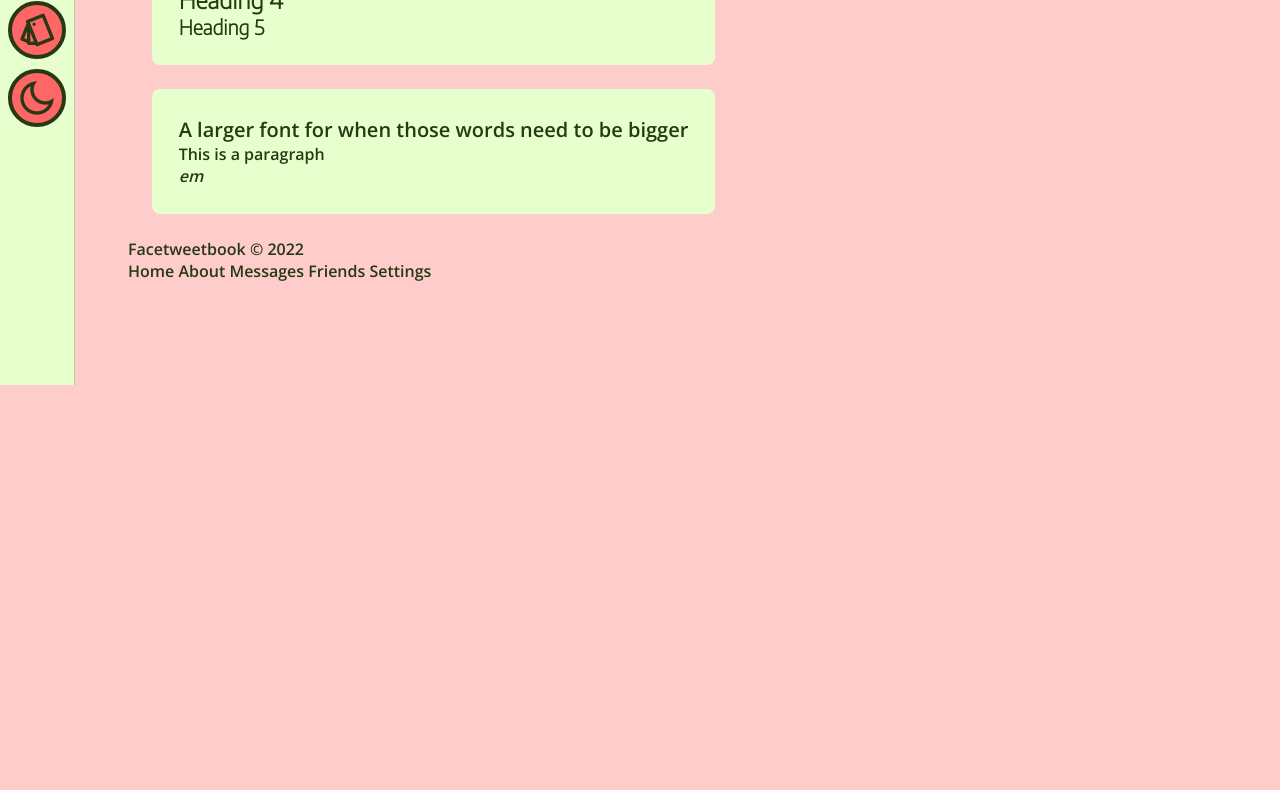
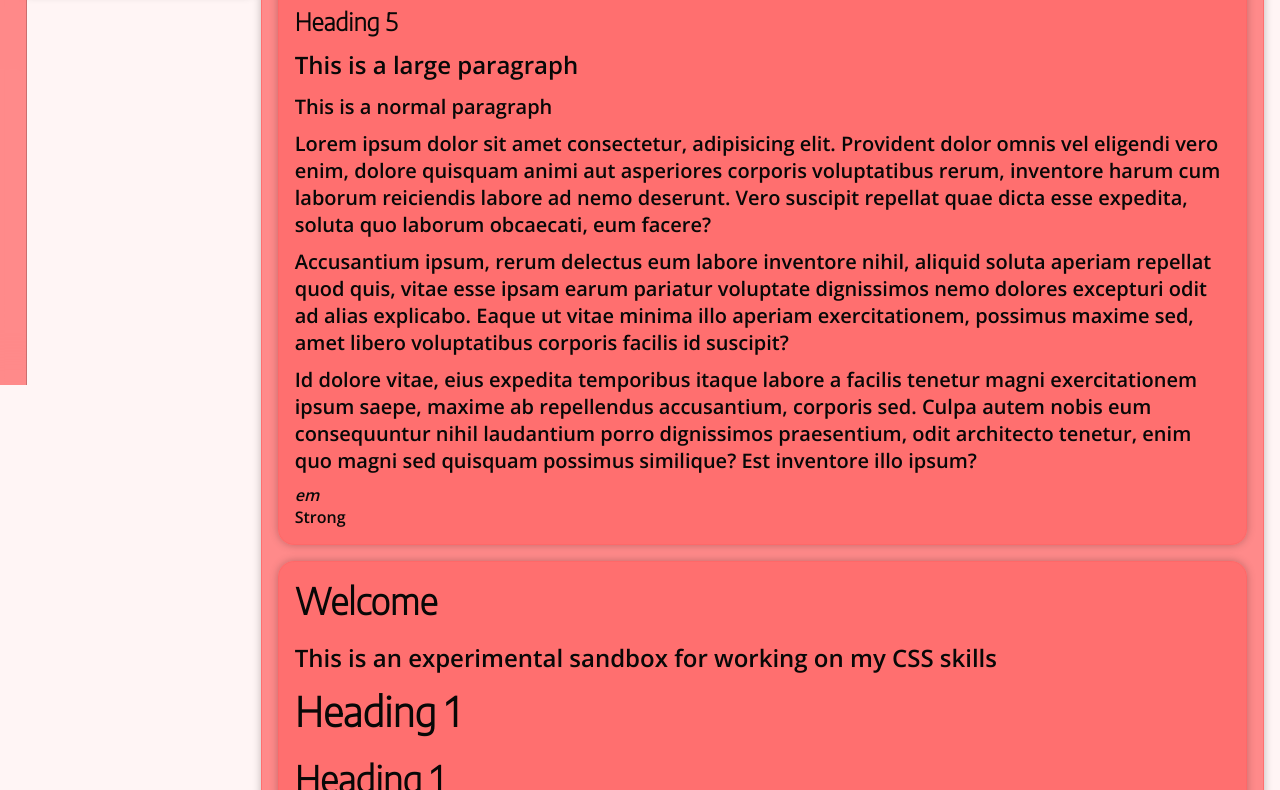
Before and after one commit to mowglixx/materialColorTheory, a plain HTML site: page index.html in a window 1280 px wide. Shown: the part 415-1205 px from the top of the page. Before the commit the page ends 800 px from the top, so only its background shows below. Drawn offline with nearby package versions, Linux system fonts and the light colour scheme.

Commit message:
made it better :tm:

```diff
--- a/css/main.css
+++ b/css/main.css
@@ -3,28 +3,35 @@
 
 /* css variables */
 :root {
+
     --theme-hue-val: 0;
 
-    --primary: hsl(var(--theme-hue-val), 100%, 70%);
+    --primary: hsla(var(--theme-hue-val), 100%, 70%, 0.75);
+    --primary-solid: hsla(var(--theme-hue-val), 100%, 70%,1);
     --on-primary: hsl(var(--theme-hue-val), 100%, 10%);
 
     --bg-calc: var(--theme-hue-val) + 180;
-    --bg: hsl(var(--theme-hue-val), 100%, 90%);
 
-    --surface: hsl(var(--bg-calc), 100%, 90%);
-    --onsurface: hsl(var(--bg-calc), 50%, 15%);
+    --bg: hsl(var(--theme-hue-val), 100%, 98%);
 
-    --attr-exp: attr(c-var);
+    --surface: hsla(var(--bg-calc), 100%, 100%, 0.75);
+    --surface-solid: hsla(var(--bg-calc), 100%, 100%, 1);
+    --surface-border: 0.0001em solid var(--primary);
+    --onsurface: hsl(var(--bg-calc), 10%, 3%);
+
     --padding: 0.5em;
-    --wide-padding: 2em;
+    --wide-padding: calc(var(--padding) * 2);
 }
 .dark {
-    --primary: hsl(var(--theme-hue-val), 100%, 10%);
-    --on-primary: hsl(var(--theme-hue-val), 100%, 70%);
+    --primary: hsl(var(--theme-hue-val), 10%, 60%, 0.1);
+    --primary-solid: hsla(var(--theme-hue-val), 100%, 60%, 1);
+    --on-primary: hsl(var(--theme-hue-val), 100%, 60%);
 
     --bg: hsl(var(--bg-calc), 100%, 10%);
 
-    --surface: hsl(var(--bg-calc), 100%, 20%);
+    --surface: hsla(var(--bg-calc), 100%, 100%, 0.10);
+    --surface-solid: hsla(var(--bg-calc), 100%, 10%, 1);
+    --surface-border: 0.0001em solid var(--primary);
     --onsurface: hsl(var(--bg-calc), 50%, 90%);
 }
 
@@ -49,6 +56,7 @@ body {
     font-family: 'Open Sans', sans-serif;
     background-color: var(--bg);
     min-height: 100vh;
+    width: 100vw;
 }
 
 /* Typography */
@@ -56,15 +64,21 @@ body {
 h1, h2, h3, h4, h5 {
     /* Overide for headers */
     font-family: 'Encode Sans', sans-serif;
+    padding-bottom: var(--padding);
 
 }
 
+p{
+    font-size: 1.25em;
+    padding-bottom: var(--padding);
+}
+
 h1 {
-    font-size: 3.5em;
+    font-size: 2.5em;
 }
 
 h2 {
-    font-size: 2.5em;
+    font-size: 2.25em;
 
 }
 
@@ -74,15 +88,15 @@ h3 {
 }
 
 h4 {
+    font-size: 1.75em;
+
+}
+h5 {
     font-size: 1.5em;
 
 }
-h5 {
-    font-size: 1.25em;
-
-}
 .lead{
-    font-size: 1.25em;
+    font-size: 1.5em;
 }
 
 a, a:active, a:visited, a:hover {
@@ -106,7 +120,7 @@ nav {
     left: -3em;
     height: 100vh;
     flex-direction: column;
-    background-color: var(--surface);
+    background-color: var(--primary);
     /* background-color: rgba(20,20,20,0.7); */
     backdrop-filter: blur(50px);
     padding: var(--padding);
@@ -120,36 +134,42 @@ nav:hover{
 nav:before{
     content: attr(title);
     position: absolute;
-    left: -6em;
+    left: -16em;
     opacity: 0;
     transition: all 0.3s;
     font-family: 'Open Sans', sans-serif;
-    font-size: 2em;
+    font-size: 1.5em;
+    min-width: 6em;
+    max-width: 10em;
     color: var(--onsurface);
-    background-color: var(--surface);
-    padding: 1em;
-    border: 0.1em solid var(--onsurface);
+    /* border: 0.1em solid var(--onsurface); */
     z-index: -1;
+    padding: var(--padding);
+    /* margin: calc(var(--padding) * 3); */
+    background-color: var(--surface-solid);
+    border-radius: var(--padding);
+    /* height: fit-content; */
+    box-shadow: 0em 0em 0.5em hsl(0, 0%, 0%, 0.25);
+    margin-top: 75vh;
 }
 nav:hover:before{
-    left: 4em;
+    left: 2em;
     opacity: 1;
 }
 
 nav a {
     display: flex;
     font-size: 2.5em;
-    background-color: var(--primary);
+    background-color: var(--surface);
     border-radius: 50%;
     padding: calc(var(--padding)/4);
     margin-bottom: calc(var(--padding)/2);
     border: 0.1em solid var(--onsurface);
-    transition: filter 0.3s;
+    transition: all 0.3s;
 }
 
 nav a:hover {
-    filter: brightness(3);
-    filter: blur();
+    filter: brightness(1.1);
 }
 
 nav a:hover:after {
@@ -157,12 +177,16 @@ nav a:hover:after {
     font-size: 14pt;
     content: attr(title);
     margin-left: 4em;
-    border-radius: 3px;
-    padding: calc(var(--padding)/2);
-    background-color: var(--surface);
+    min-width: 10em;
+    /* background-color: var(--surface); */
     color: var(--onsurface);
     z-index: -10;
-    animation: none;
+    padding: var(--padding);
+    /* margin: calc(var(--padding) * 3); */
+    background-color: var(--surface-solid);
+    border-radius: var(--wide-padding);
+    /* height: fit-content; */
+    box-shadow: 0em 0em 0.5em hsl(0, 0%, 0%, 0.25);
 }
 
 /* Classes */
@@ -188,28 +212,32 @@ nav a:hover:after {
 }
 
 .main{
-    padding: 6em;
-    padding-left: 8em;
-}
-
-.container {
-    padding: calc(var(--padding) * 3.333);
-    margin: calc(var(--padding) * 3);
+    display: flex;
+    flex-direction: row;
+    padding-left: 10em;
 }
 
 .surface{
-    background-color: var(--surface);
-    border-radius: 0.5em;
+    display: flex;
+    flex-direction: column;
+    padding: var(--wide-padding);
+    margin-bottom: calc(var(--wide-padding));
+    background-color: var(--primary);
+    border: var(--surface-border);
+    border-radius: var(--wide-padding);
+    height: fit-content;
+    /* max-width: 100%; */
+    box-shadow: 0em 0em 0.5em hsl(0, 0%, 0%, 0.25);
+}
+.container{
+    padding: calc(var(--wide-padding));
+    /* max-width: 100%; */
 }
 
 .primary{
     background-color: var(--primary);
 }
 
-.dp1{
-    box-shadow: 0em 0em 0.5em var(--);
-}
-
 * {
     background-color: attr(bg);
 }
--- a/index.html
+++ b/index.html
@@ -1,5 +1,6 @@
 <!DOCTYPE html>
 <html lang="en">
+
 <head>
     <!-- meta -->
     <meta charset="UTF-8">
@@ -16,15 +17,15 @@
     <!-- custom css -->
     <link rel="stylesheet" href="css/main.css">
     <style id="theme">
-        :root{
+        :root {
             --theme-hue-val: 0;
             --bg-calc: calc(var(--theme-hue-val) + 90);
         }
     </style>
     <style id="debugging">
-           .container *:after{
+        .container *:after {
             position: absolute;
-            background-color: rgb(255,255,255,0.5);
+            background-color: rgb(255, 255, 255, 0.5);
             color: black;
             border-radius: 5px;
             border: 2px solid black;
@@ -37,43 +38,91 @@
             /* content: ' Classes Used: "'attr(class)'"'; */
             display: none;
         }
-        .container *:hover:after{
-            background-color: rgb(255,255,255,0.9);
+
+        .container *:hover:after {
+            background-color: rgb(255, 255, 255, 0.9);
             display: inline-block;
         }
     </style>
 </head>
+
 <body>
     <!-- side nav -->
-    <nav id="nav" title="Facebook" class="dp1">
-        <a href="#" class="nav-link" title="Home"><i class="ri-home-line"></i></a>
-        <a href="#" class="nav-link" title="Messages"><i class="ri-message-line"></i></a>
-        <a href="#" class="nav-link" title="Notifications"><i class="ri-notification-line"></i></a>
-        <a href="#" class="nav-link" title="Account"><i class="ri-account-circle-line"></i></a>
-        <a href="#" class="nav-link" title="Settings"><i class="ri-settings-3-line"></i></a>
-        <a href="#" class="nav-link" title="Logout"><i class="ri-logout-box-line"></i></a>
+    <nav id="nav" title="Navbar Css Fun">
         <a href="#" id="themeButton" class="nav-link" title="Change Theme"><i class="ri-pantone-line"></i></a>
         <a href="#" id="toggleDarkModeButton" class="nav-link" title="Toggle Dark mode"><i class="ri-moon-line"></i></a>
     </nav>
     <!-- main container -->
-    <div class="main">
-        <div class="container surface">
-            <h1 class="header">This is a title header</h1>
-            <p>Welcome to the homepage</p>
+    <div class="main container">
+        <div class="surface container">
+            <h1>Section 1</h2>
+                <div class="surface">
+                    <h2>Welcome</h2>
+                    <p class="lead">This is an experimental sandbox for working on my CSS skills</p>
+
+                </div>
+        </div>
+        <div class="surface">
+            <h1>Example Content</h2>
+                <div class="surface container">
+                    <h2>Tables</h2>
                     <h1>Heading 1</h1>
                     <h2>Heading 2</h2>
                     <h3>Heading 3</h3>
                     <h4>Heading 4</h4>
                     <h5>Heading 5</h5>
+                    <p class="lead">This is a large paragraph</p>
+                    <p>This is a normal paragraph</p>
+                    <p>Lorem ipsum dolor sit amet consectetur, adipisicing elit.
+                        Provident dolor omnis vel eligendi vero enim, dolore
+                        quisquam animi aut asperiores corporis voluptatibus rerum,
+                        inventore harum cum laborum reiciendis labore ad nemo deserunt.
+                        Vero suscipit repellat quae dicta esse expedita, soluta quo
+                        laborum obcaecati, eum facere?
+                    </p>
+                    <p>Accusantium ipsum, rerum delectus eum labore inventore nihil,
+                        aliquid soluta aperiam repellat quod quis, vitae esse ipsam
+                        earum pariatur voluptate dignissimos nemo dolores excepturi
+                        odit ad alias explicabo. Eaque ut vitae minima illo aperiam
+                        exercitationem, possimus maxime sed, amet libero voluptatibus
+                        corporis facilis id suscipit?
+                    </p>
+                    <p>Id dolore vitae, eius expedita temporibus itaque labore a
+                        facilis tenetur magni exercitationem ipsum saepe, maxime ab
+                        repellendus accusantium, corporis sed. Culpa autem nobis eum
+                        consequuntur nihil laudantium porro dignissimos praesentium,
+                        odit architecto tenetur, enim quo magni sed quisquam possimus
+                        similique? Est inventore illo ipsum?
+                    </p>
+                    <em>em</em>
+                    <strong>Strong<strong>
                 </div>
-        <div class="container surface">
-            <h2 class="header"></h2>
-            <p class="lead">A larger font for when those words need to be bigger</p>
+                <div class="surface ">
+                    <h2>Welcome</h2>
+                    <p class="lead">This is an experimental sandbox for working on my CSS skills</p>
+                    <h1>Heading 1</h1>
+                    <h2>Heading 1</h2>
+                    <h3>Heading 1</h3>
+                    <h4>Heading 1</h4>
+                    <h5>Heading 1</h5>
+                    <p class="lead">This is a large paragraph</p>
+                    <p>This is a paragraph</p>
+                    <em>em</em>
+                </div>
+                <div class="surface ">
+                    <h2>Welcome</h2>
+                    <p class="lead">This is an experimental sandbox for working on my CSS skills</p>
+                    <h1>Heading 1</h1>
+                    <h2>Heading 1</h2>
+                    <h3>Heading 1</h3>
+                    <h4>Heading 1</h4>
+                    <h5>Heading 1</h5>
+                    <p class="lead">This is a large paragraph</p>
                     <p>This is a paragraph</p>
                     <em>em</em>
                 </div>
 
-        <footer bg="#ff0066">
+                <footer class="surface">
                     <p class="footer-text">Facetweetbook &copy; 2022</p>
                     <a href="#" class="footer-link">Home</a>
                     <a href="#" class="footer-link">About</a>
@@ -81,6 +130,7 @@
                     <a href="#" class="footer-link">Friends</a>
                     <a href="#" class="footer-link">Settings</a>
                 </footer>
+        </div>
     </div>
     <!-- Sticky header -->
     <script>
@@ -94,21 +144,21 @@
         const changeTheme = () => {
 
             console.log('Theme Changed', theme)
-            if(theme < 360){
-                theme = theme+10
+            if (theme < 360) {
+                theme = theme + 10
             }
-            else{
+            else {
                 theme = 0
             }
-            if(theme >= 180) {
+            if (theme >= 180) {
                 content = ':root{\n'
-                +' --theme-hue-val: '+theme+';\n'
-                +'--bg-calc: calc(var(--theme-hue-val) - 180);\n}'
+                    + ' --theme-hue-val: ' + theme + ';\n'
+                    + '--bg-calc: calc(var(--theme-hue-val) - 180);\n}'
             }
             else {
                 content = ':root{'
-                +' --theme-hue-val: '+theme+';\n'
-                +'--bg-calc: calc(var(--theme-hue-val) + 180);\n}'
+                    + ' --theme-hue-val: ' + theme + ';\n'
+                    + '--bg-calc: calc(var(--theme-hue-val) + 180);\n}'
             }
 
             themeStyle.innerHTML = content
@@ -123,4 +173,5 @@
         toggleDarkModeButton.addEventListener('click', toggleDarkMode)
     </script>
 </body>
+
 </html>
```
Lines whose indentation alone changed are shown as unchanged.
